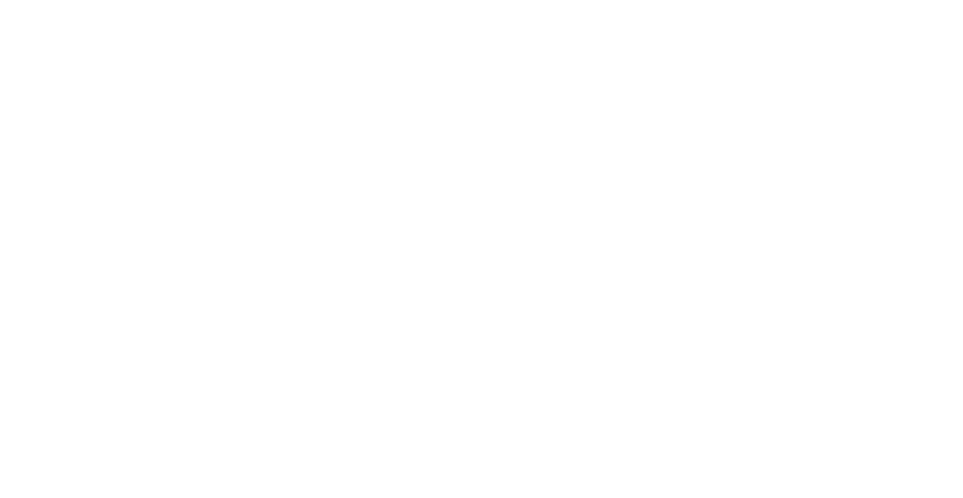
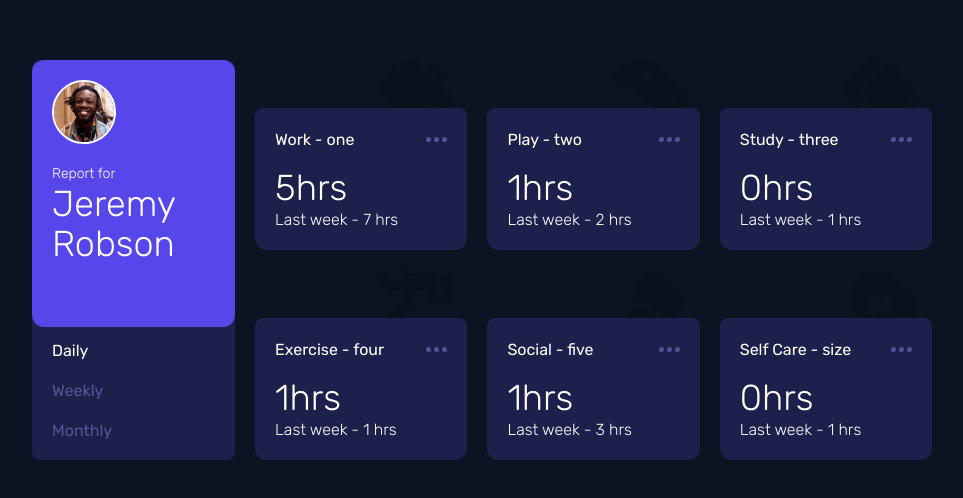
Before and after one commit to Brandon-github/Prueba_Iglobal, a React (Vite) app: page /1/1 in a window 1280 px wide. Before the commit this address had no page. Shown: the part 140-638 px from the top of the page, without its empty margins (158-1121 px from the left). Built offline with nearby package versions, Linux system fonts and the light colour scheme.

Commit message:
modificacion de rutas para listado de usuarios y ver detalles de este

```diff
--- a/src/App.tsx
+++ b/src/App.tsx
@@ -1,10 +1,12 @@
 import { Route, Routes } from "react-router-dom"
 import HomeView from './views/HomeView'
+import UserListView from "./views/UserListView"
 
 function App() {
   return (
     <Routes>
-      <Route path="/" element={<HomeView />} />
+      <Route path="/" element={<UserListView />} />
+      <Route path="/:name/:picture" element={<HomeView />} />
     </Routes>
   )
 }
```
